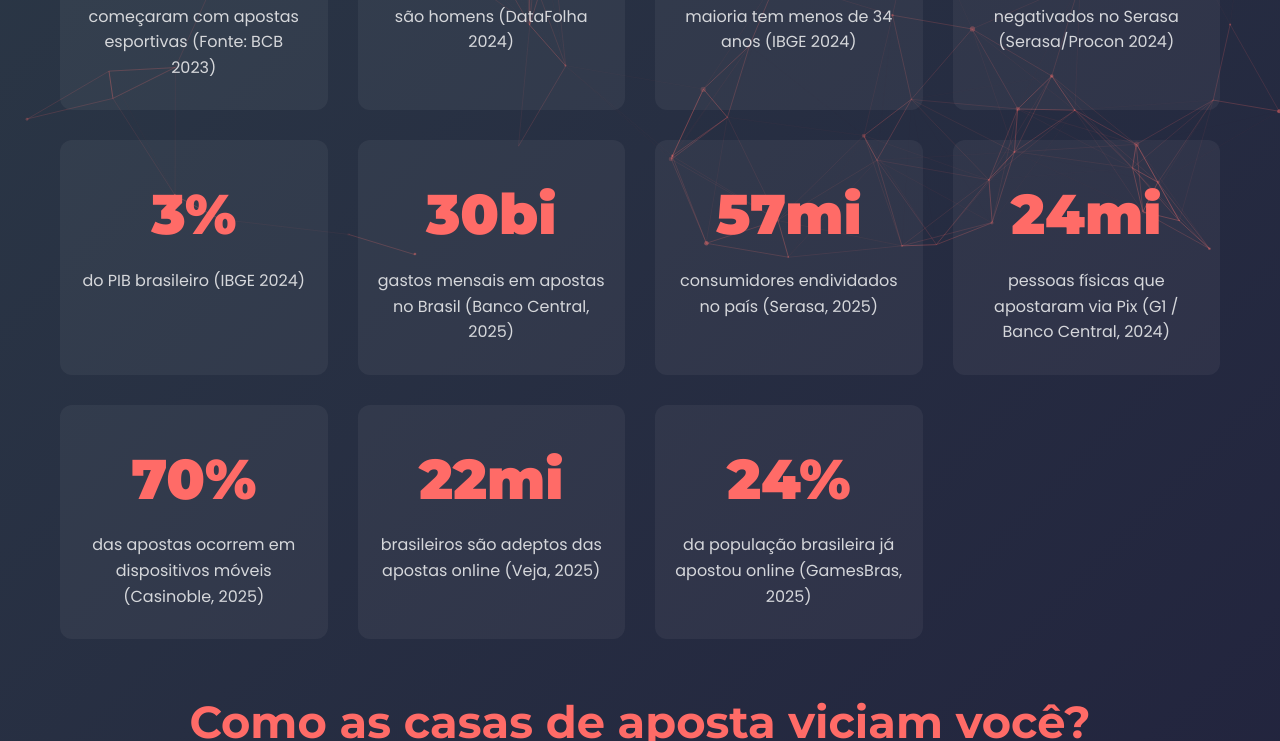
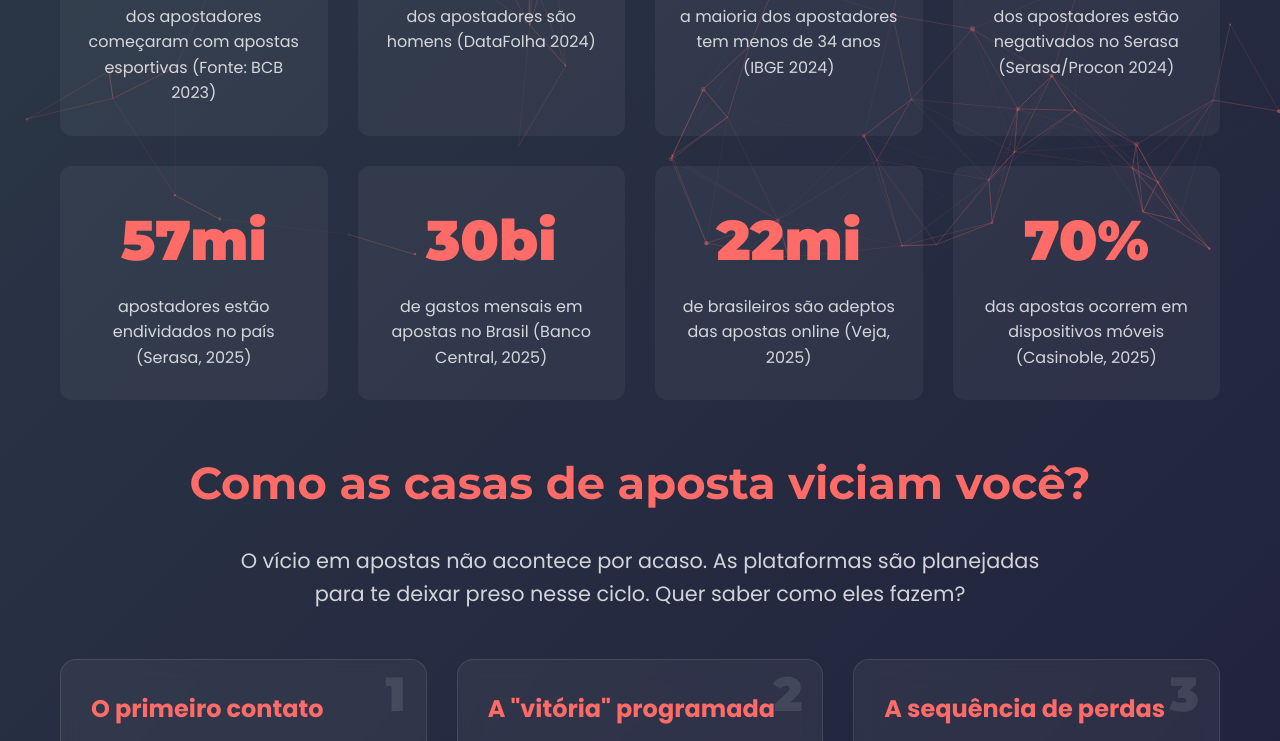
Before and after one commit to Ramacciotti/no-more-bets-chrome-extention, a browser extension: page index.html in a window 1280 px wide. Shown: the part 536-1277 px from the top of the page. Drawn offline with nearby package versions, Linux system fonts and the light colour scheme.

Commit message:
fixing text

```diff
--- a/index.html
+++ b/index.html
@@ -30,51 +30,43 @@
                 <h2>Você está sendo protegido(a) de um ciclo perigoso</h2>
                 <p class="highlight-text">As casas de aposta gastam milhões em psicólogos e designers para criar mecanismos que viciam você. Mas hoje você ganhou uma oportunidade de quebrar esse ciclo.</p>
                 <div class="stats-grid">
+
                     <div class="stat-card">
                         <div class="stat-number">60<span>%</span></div>
-                        <div class="stat-desc">começaram com apostas esportivas (Fonte: BCB 2023)</div>
+                        <div class="stat-desc">dos apostadores começaram com apostas esportivas (Fonte: BCB 2023)</div>
                     </div>
                     <div class="stat-card">
                         <div class="stat-number">76<span>%</span></div>
-                        <div class="stat-desc">são homens (DataFolha 2024)</div>
+                        <div class="stat-desc">dos apostadores são homens (DataFolha 2024)</div>
                     </div>
                     <div class="stat-card">
-                        <div class="stat-number">2<span>x</span></div>
-                        <div class="stat-desc">maioria tem menos de 34 anos (IBGE 2024)</div>
+                        <div class="stat-number">34<span>-</span></div>
+                        <div class="stat-desc">a maioria dos apostadores tem menos de 34 anos (IBGE 2024)</div>
                     </div>
+
                     <div class="stat-card">
                         <div class="stat-number">64<span>%</span></div>
-                        <div class="stat-desc">negativados no Serasa (Serasa/Procon 2024)</div>
-                    </div>
-                    <div class="stat-card">
-                        <div class="stat-number">3<span>%</span></div>
-                        <div class="stat-desc">do PIB brasileiro (IBGE 2024)</div>
-                    </div>
-                    <div class="stat-card">
-                        <div class="stat-number">30<span>bi</span></div>
-                        <div class="stat-desc">gastos mensais em apostas no Brasil (Banco Central, 2025)</div>
+                        <div class="stat-desc">dos apostadores estão negativados no Serasa (Serasa/Procon 2024)</div>
                     </div>
                     <div class="stat-card">
                         <div class="stat-number">57<span>mi</span></div>
-                        <div class="stat-desc">consumidores endividados no país (Serasa, 2025)</div>
+                        <div class="stat-desc">apostadores estão endividados no país (Serasa, 2025)</div>
+                    </div>
+
+                    <div class="stat-card">
+                        <div class="stat-number">30<span>bi</span></div>
+                        <div class="stat-desc">de gastos mensais em apostas no Brasil (Banco Central, 2025)</div>
                     </div>
                     <div class="stat-card">
-                        <div class="stat-number">24<span>mi</span></div>
-                        <div class="stat-desc">pessoas físicas que apostaram via Pix (G1 / Banco Central, 2024)</div>
+                        <div class="stat-number">22<span>mi</span></div>
+                        <div class="stat-desc">de brasileiros são adeptos das apostas online (Veja, 2025)</div>
                     </div>
                     <div class="stat-card">
                         <div class="stat-number">70<span>%</span></div>
                         <div class="stat-desc">das apostas ocorrem em dispositivos móveis (Casinoble, 2025)</div>
                     </div>
-                    <div class="stat-card">
-                        <div class="stat-number">22<span>mi</span></div>
-                        <div class="stat-desc">brasileiros são adeptos das apostas online (Veja, 2025)</div>
-                    </div>
-                    <div class="stat-card">
-                        <div class="stat-number">24<span>%</span></div>
-                        <div class="stat-desc">da população brasileira já apostou online (GamesBras, 2025)</div>
-                    </div>
                 </div>
+
             </div>
         </section>
         <section class="cards">
```
